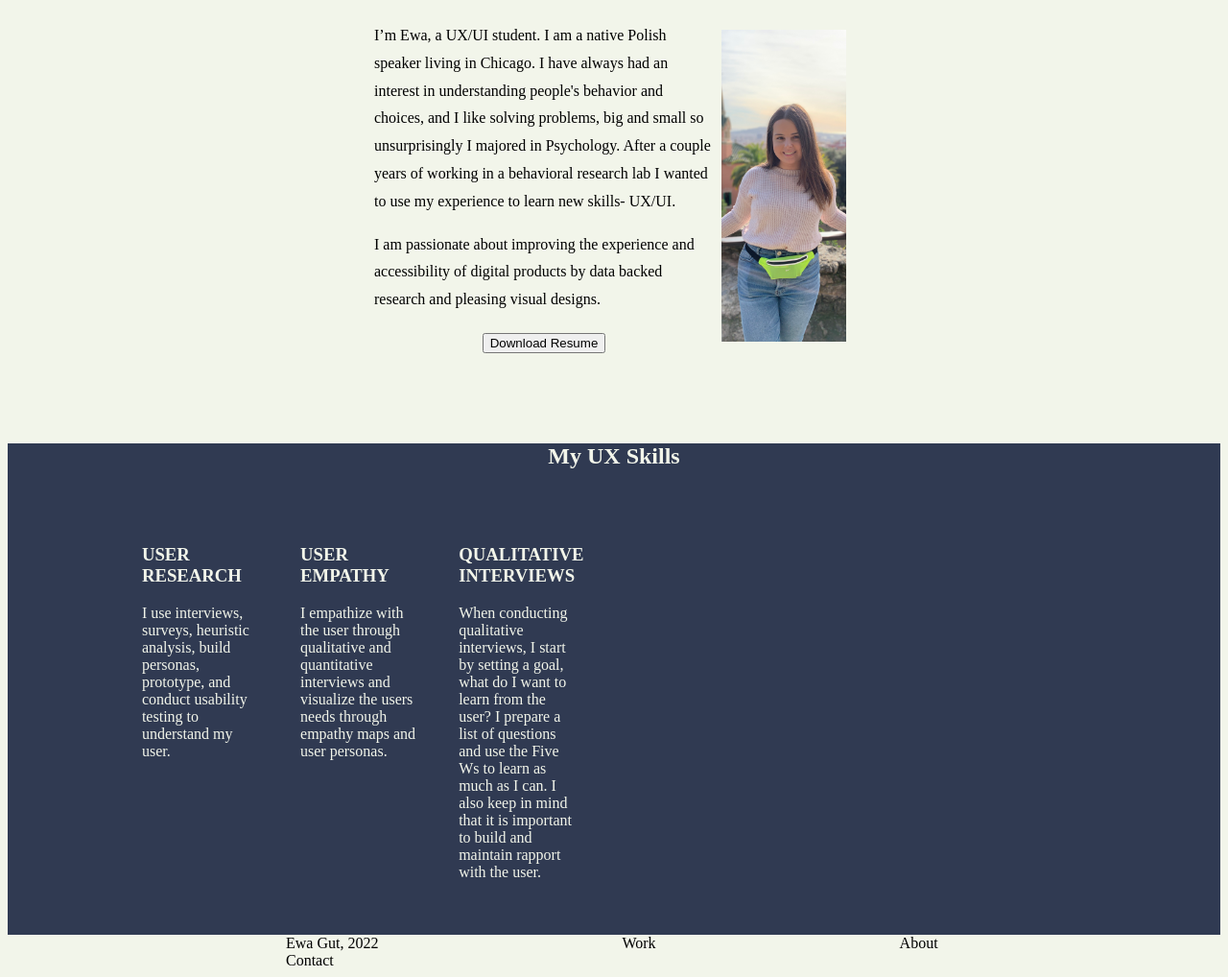
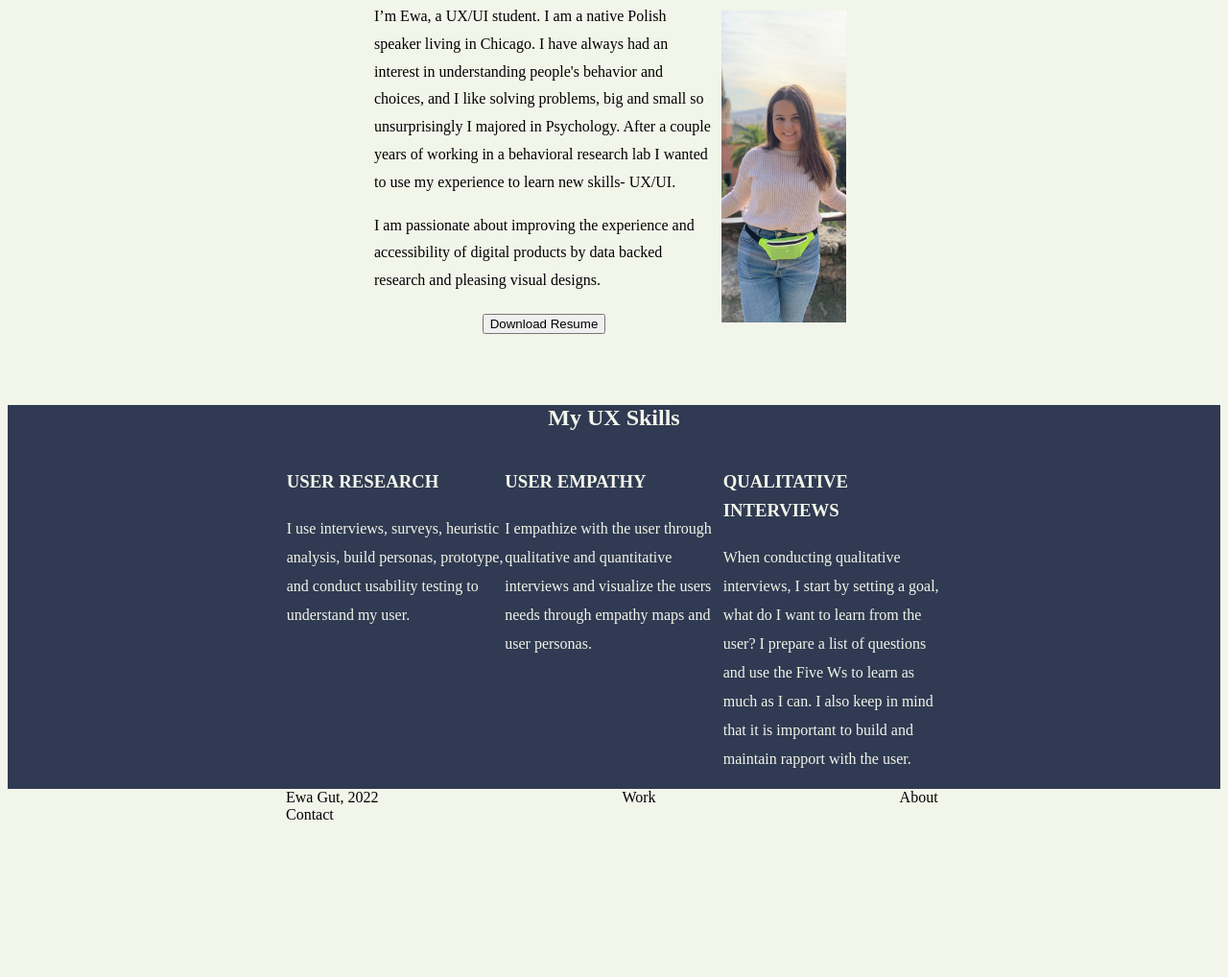
Before and after one commit to ewagut/UX_UI_HW_18, a plain HTML site: page index.html in a window 1280 px wide. Shown: the part 234-1252 px from the top of the page at 96% size. After the commit the page ends 1100 px from the top, so only its background shows below. Drawn offline with Linux system fonts and the light colour scheme.

Commit message:
Flexcontainer

```diff
--- a/CSS/style.css
+++ b/CSS/style.css
@@ -55,13 +55,15 @@ h1 {
 }
 .flexContainer {
   display: flex;
+  flex-direction: row;
   justify-content: center;
-  width: 55%;
+  width: 100%;
   flex-wrap: wrap;
+  line-height: 30px;
 }
 div {
   width: 18%;
-  padding: 20px;
+  padding: 0px;
 }
 .footerNav {
   margin: auto;
```
Also changed, not shown: index.html (indentation only).
